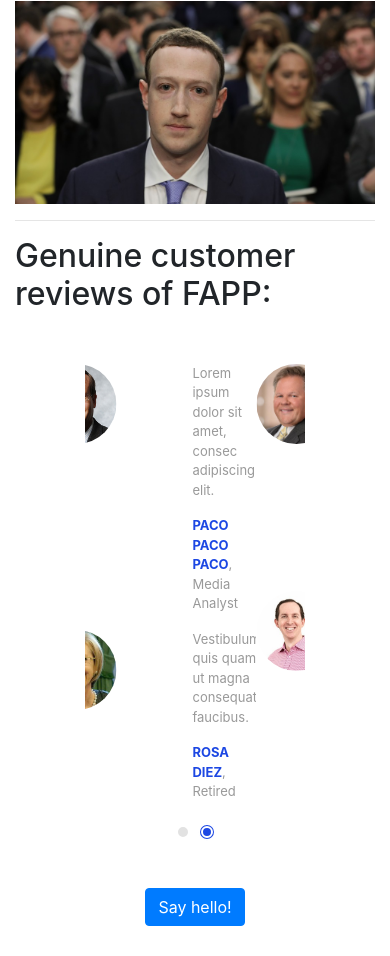
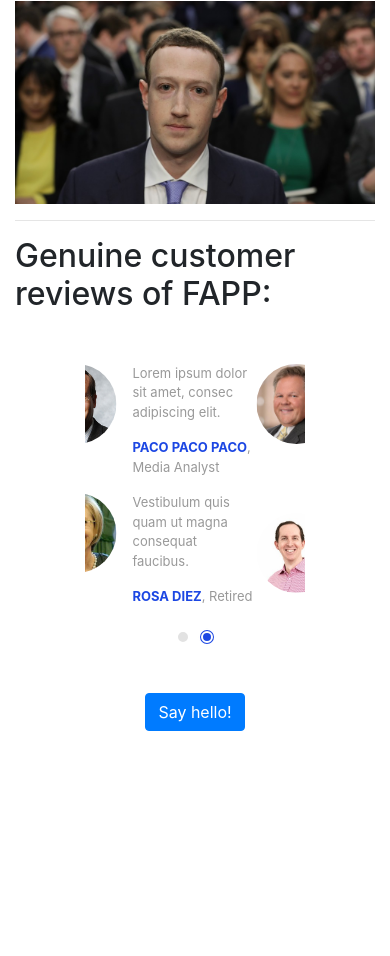
Before and after one commit to sandresbal/actividad_9, a plain HTML site: page index.html in a window 390 px wide. Shown: the part 2522-3478 px from the top of the page. After the commit the page ends 3283 px from the top, so only its background shows below. Drawn offline with nearby package versions, Linux system fonts and the light colour scheme.

Commit message:
fixing carousel in chrome mobile

```diff
--- a/css/custom.css
+++ b/css/custom.css
@@ -44,6 +44,10 @@
     padding-bottom: 30px;
 }
 
+.carousel .testimonial {
+    padding: 0 !important;
+    position: relative;
+}
 
 .photo{
     max-width: 200px;
```
